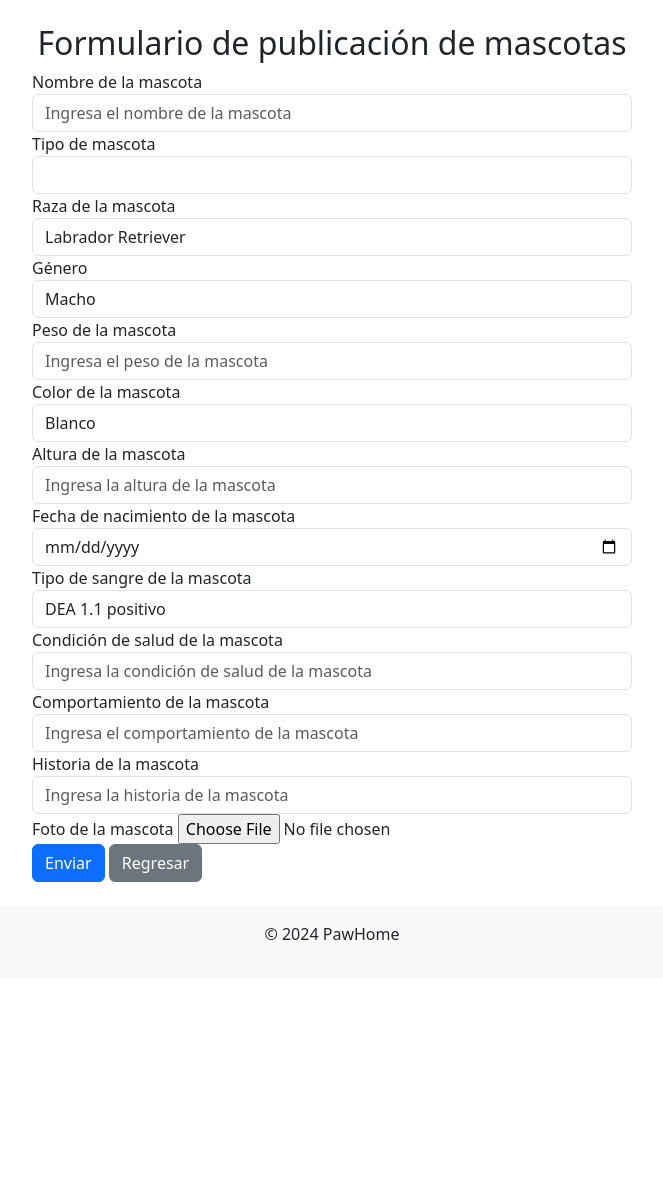
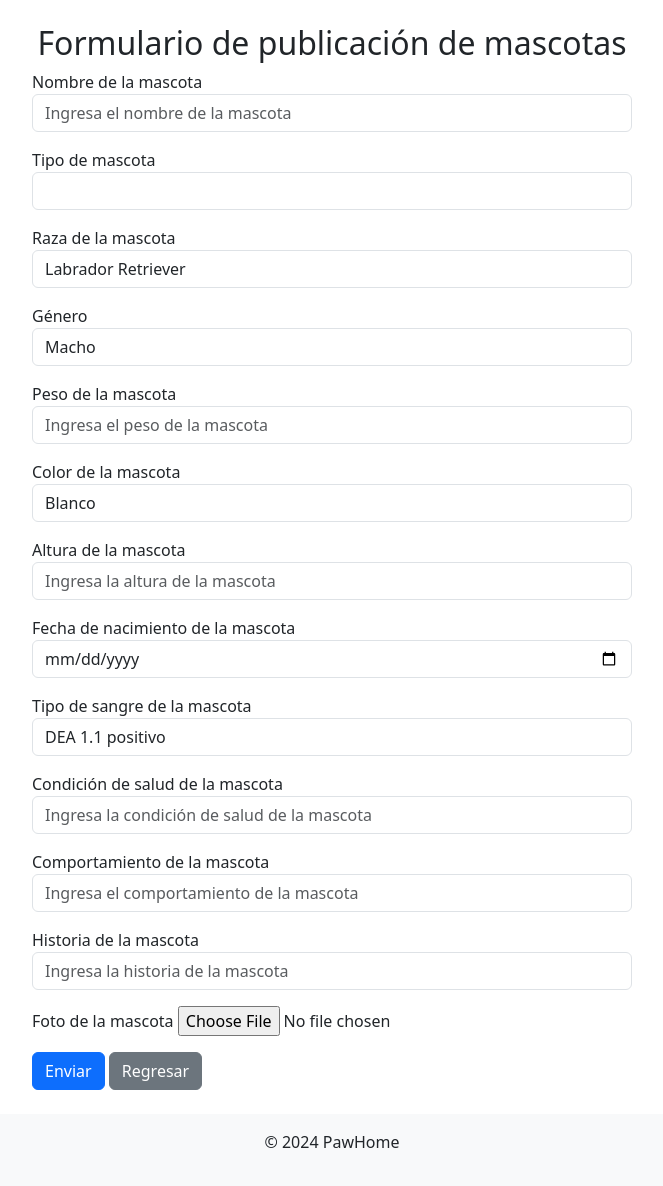
Before and after one commit to DanielDona08/PawHome, a Django app: template trimestre_3/ProyectoAdopcion/Proyecto/Appweb/templates/paginas/publicacion.html in a window 1280 px wide. Shown: the part 67-1253 px from the top of the page, without its empty margins (308-971 px from the left). Before the commit the page ends 1007 px from the top, so only its background shows below. Run offline with Django 5.2, Linux system fonts and the light colour scheme; the template is opened without the code that fills it: values that come from a table or form of the project are taken from there, others are empty; data comes from the database, SQL or seed files in the repository.

Commit message:
Solucion HTMLS de David

```diff
--- a/trimestre_3/ProyectoAdopcion/Proyecto/Appweb/templates/paginas/publicacion.html
+++ b/trimestre_3/ProyectoAdopcion/Proyecto/Appweb/templates/paginas/publicacion.html
@@ -71,11 +71,11 @@
             <form method="post" enctype="multipart/form-data">
                 {% csrf_token %}
 
-                <div class="form-group">
+                <div class="form-group mb-3">
                     <label for="nombre_mascota">Nombre de la mascota</label>
                     <input type="text" class="form-control" id="nombre_mascota" name="nombre_mascota" placeholder="Ingresa el nombre de la mascota" required>
                 </div>
-                <div class="form-group">
+                <div class="form-group mb-3">
                     <label for="id_tipomascota">Tipo de mascota</label>
                     <select class="form-control" id="id_tipomascota" name="id_tipomascota" required>
                         {% for tipo in tipos_mascotas %}
@@ -83,7 +83,7 @@
                         {% endfor %}
                     </select>
                 </div>
-                <div class="form-group">
+                <div class="form-group mb-3">
                     <label for="id_tiporaza">Raza de la mascota</label>
                     <select class="form-control" id="id_tiporaza" name="id_tiporaza" required>
                         {% for raza in tipos_razas %}
@@ -91,18 +91,18 @@
                         {% endfor %}
                     </select>
                 </div>
-                <div class="form-group">
+                <div class="form-group mb-3">
                     <label for="genero">Género</label>
                     <select class="form-control" id="genero" name="genero" required>
                         <option value="macho">Macho</option>
                         <option value="hembra">Hembra</option>
                     </select>
                 </div>
-                <div class="form-group">
+                <div class="form-group mb-3">
                     <label for="peso_mascota">Peso de la mascota</label>
                     <input type="text" class="form-control" id="peso_mascota" name="peso_mascota" placeholder="Ingresa el peso de la mascota" required>
                 </div>
-                <div class="form-group">
+                <div class="form-group mb-3">
                     <label for="id_colormascota">Color de la mascota</label>
                     <select class="form-control" id="id_colormascota" name="id_colormascota" required>
                         {% for color in tipos_colores %}
@@ -110,15 +110,15 @@
                         {% endfor %}
                     </select>
                 </div>
-                <div class="form-group">
+                <div class="form-group mb-3">
                     <label for="altura_mascota">Altura de la mascota</label>
                     <input type="text" class="form-control" id="altura_mascota" name="altura_mascota" placeholder="Ingresa la altura de la mascota" required>
                 </div>
-                <div class="form-group">
+                <div class="form-group mb-3">
                     <label for="fecha_nacimientomascota">Fecha de nacimiento de la mascota</label>
                     <input type="date" class="form-control" id="fecha_nacimientomascota" name="fecha_nacimientomascota" required>
                 </div>
-                <div class="form-group">
+                <div class="form-group mb-3">
                     <label for="id_tiposangremascota">Tipo de sangre de la mascota</label>
                     <select class="form-control" id="id_tiposangremascota" name="id_tiposangremascota" required>
                         {% for sangre in tipos_sangre %}
@@ -126,19 +126,19 @@
                         {% endfor %}
                     </select>
                 </div>
-                <div class="form-group">
+                <div class="form-group mb-3">
                     <label for="condicion_saludmascota">Condición de salud de la mascota</label>
                     <input type="text" class="form-control" id="condicion_saludmascota" name="condicion_saludmascota" placeholder="Ingresa la condición de salud de la mascota" required>
                 </div>
-                <div class="form-group">
+                <div class="form-group mb-3">
                     <label for="comportamiento_mascota">Comportamiento de la mascota</label>
                     <input type="text" class="form-control" id="comportamiento_mascota" name="comportamiento_mascota" placeholder="Ingresa el comportamiento de la mascota" required>
                 </div>
-                <div class="form-group">
+                <div class="form-group mb-3">
                     <label for="historia_mascota">Historia de la mascota</label>
                     <input type="text" class="form-control" id="historia_mascota" name="historia_mascota" placeholder="Ingresa la historia de la mascota" required>
                 </div>
-                <div class="form-group">
+                <div class="form-group mb-3">
                     <label for="foto">Foto de la mascota</label>
                     <input type="file" class="form-control-file" id="foto" name="foto" required>
                 </div>
--- a/trimestre_3/ProyectoAdopcion/Proyecto/PawHome/settings.py
+++ b/trimestre_3/ProyectoAdopcion/Proyecto/PawHome/settings.py
@@ -85,7 +85,7 @@ WSGI_APPLICATION = 'PawHome.wsgi.application'
 DATABASES = {
     'default': {
         'ENGINE': 'django.db.backends.mysql',
-        'NAME': 'pawhome2prueba',
+        'NAME': 'pawhome',
         'USER': 'root',
         'PASSWORD': '',
         'HOST': 'localhost',
```
Also changed, not shown: trimestre_3/ProyectoAdopcion/Proyecto/Appweb/templates/paginas/notificaciones.html (+9 -0 lines).
